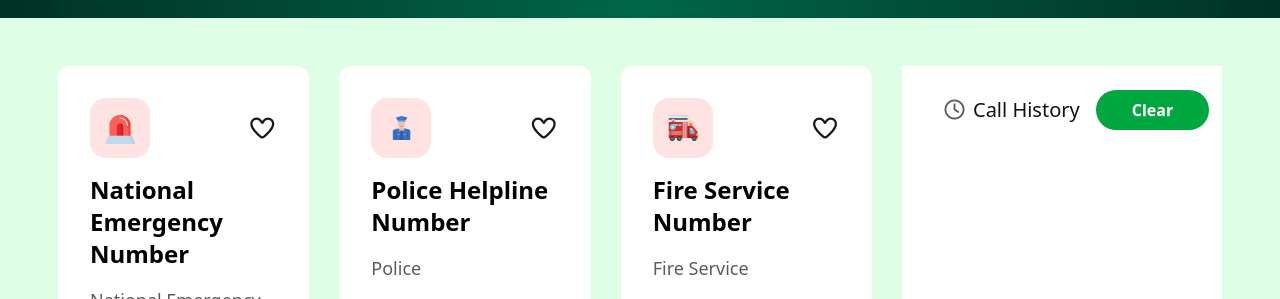
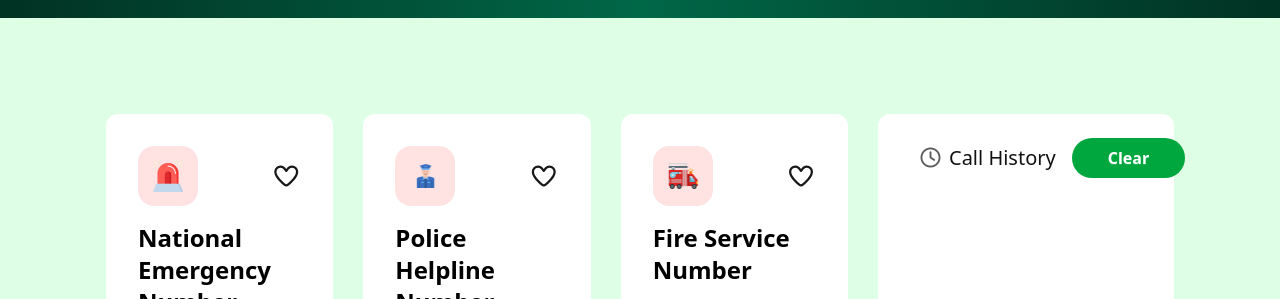
Before and after one commit to ArifulIslam016/Emergency-Hotlines, a plain HTML site: page index.html in a window 1280 px wide. Shown: the part 325-624 px from the top of the page. Drawn offline with nearby package versions, Linux system fonts and the light colour scheme.

Commit message:
final set

```diff
--- a/index.html
+++ b/index.html
@@ -20,7 +20,7 @@
     />
     <script src="https://cdn.jsdelivr.net/npm/@tailwindcss/browser@4"></script>
   </head>
-  <body class="max-w-[1920px] mx-auto">
+  <body class="max-w-[1920px] mx-auto h-screen">
     <!-- Navigation bar here -->
     <section class="max-w-[1920px] mx-auto">
       <!-- Navbar here -->
@@ -81,7 +81,7 @@
       </div>
     </section>
     <!-- main section here services**************** -->
-    <main class="flex bg-[#41ff6a2c]">
+    <main class="flex bg-[#41ff6a2c] p-12">
       <div
         class="servicesleft sm:w-9/12 grid grid-cols-1 sm:grid-cols-3 sm:gap-[30px] mt-12 pl-2 sm:pl-[58px]"
       >
@@ -324,7 +324,7 @@
          -->
       <div
         id="history-section"
-        class="bg-white p-6 mr-[8px] sm:mr-[58px] history w-1/2 sm:w-3/12 ml-[5px] sm:ml-[30px] mt-12 pr-[58px]"
+        class="bg-white rounded-xl p-6 mr-[8px] sm:mr-[58px] history w-1/2 sm:w-3/12 ml-[5px] sm:ml-[30px] mt-12 pr-[58px]"
       >
         <div>
           <div class="w-full flex flex-col sm:flex-row justify-between">
```
